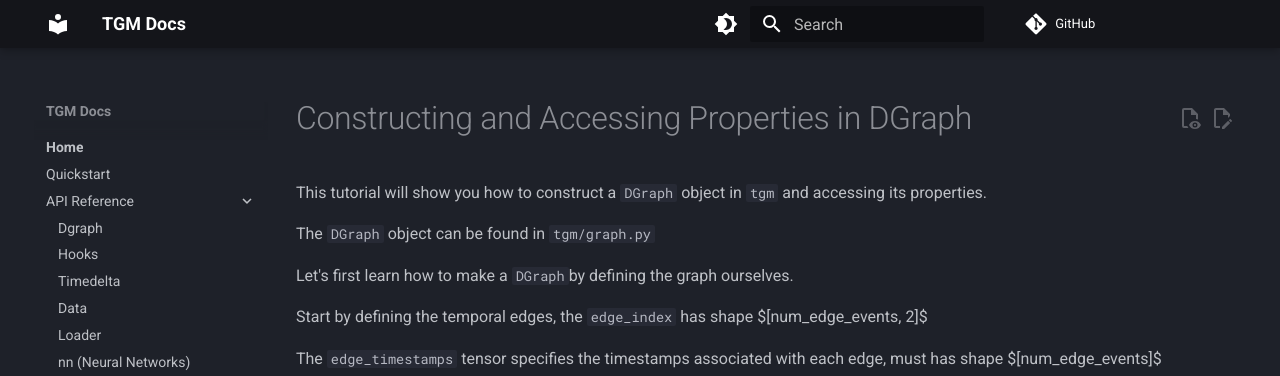
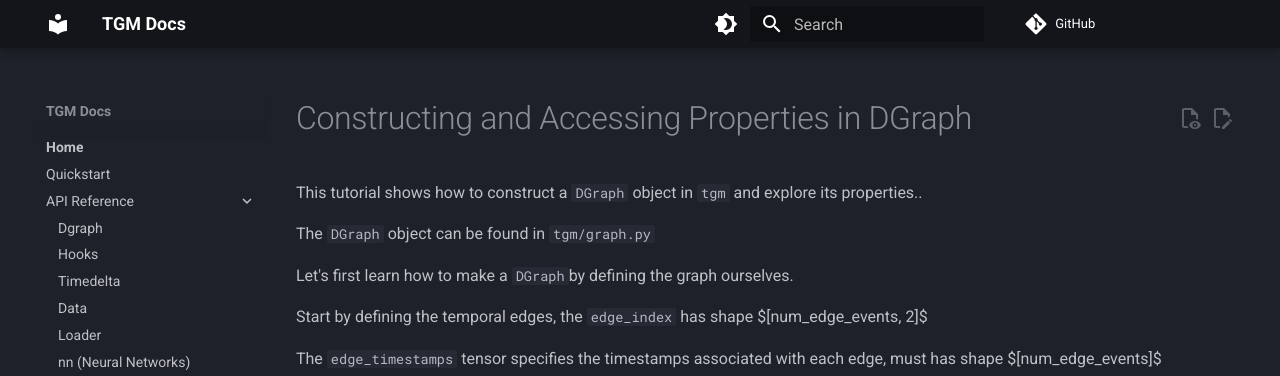
Before and after one commit to tgm-team/tgm, an MkDocs documentation site: the page built from docs/tutorials/dgraph_tutorial.md, in a window 1280 px wide and 900 px high. Shown: the top 376 px of the window. Built offline with MkDocs 1.6.1 and Material for MkDocs 9.7.7, drawn with Linux system fonts in a browser that asks for light colours; comment, search, counter and statistics services are not loaded.

Commit message:
Update docs/tutorials/dgraph_tutorial.md
Co-authored-by: Jacob Chmura <jacobpaul.chmura@gmail.com>

```diff
--- a/docs/tutorials/dgraph_tutorial.md
+++ b/docs/tutorials/dgraph_tutorial.md
@@ -1,6 +1,6 @@
 # Constructing and Accessing Properties in DGraph
 
-This tutorial will show you how to construct a `DGraph` object in `tgm` and accessing its properties.
+This tutorial shows how to construct a `DGraph` object in `tgm` and explore its properties..
 
 The `DGraph` object can be found in `tgm/graph.py`
 
```
